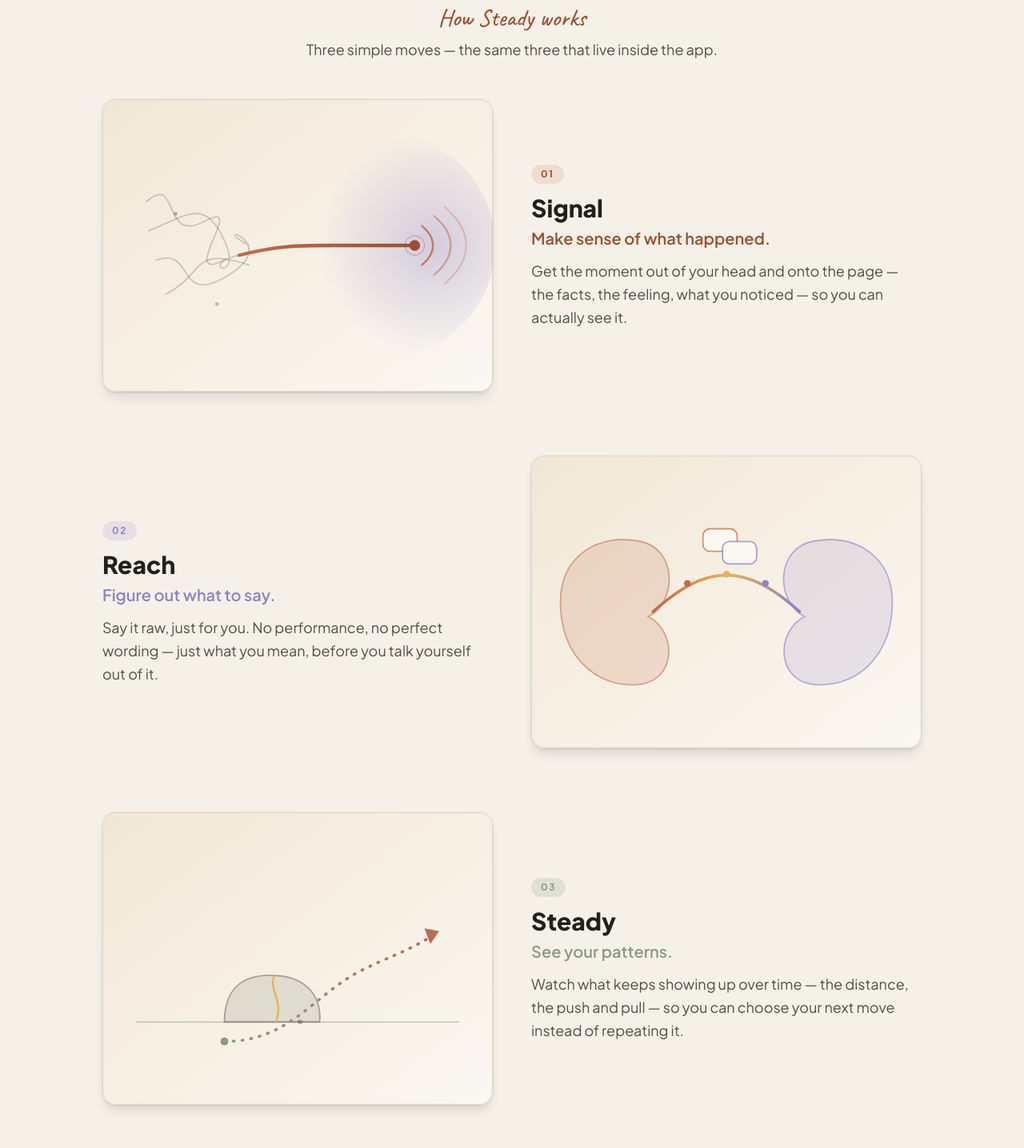
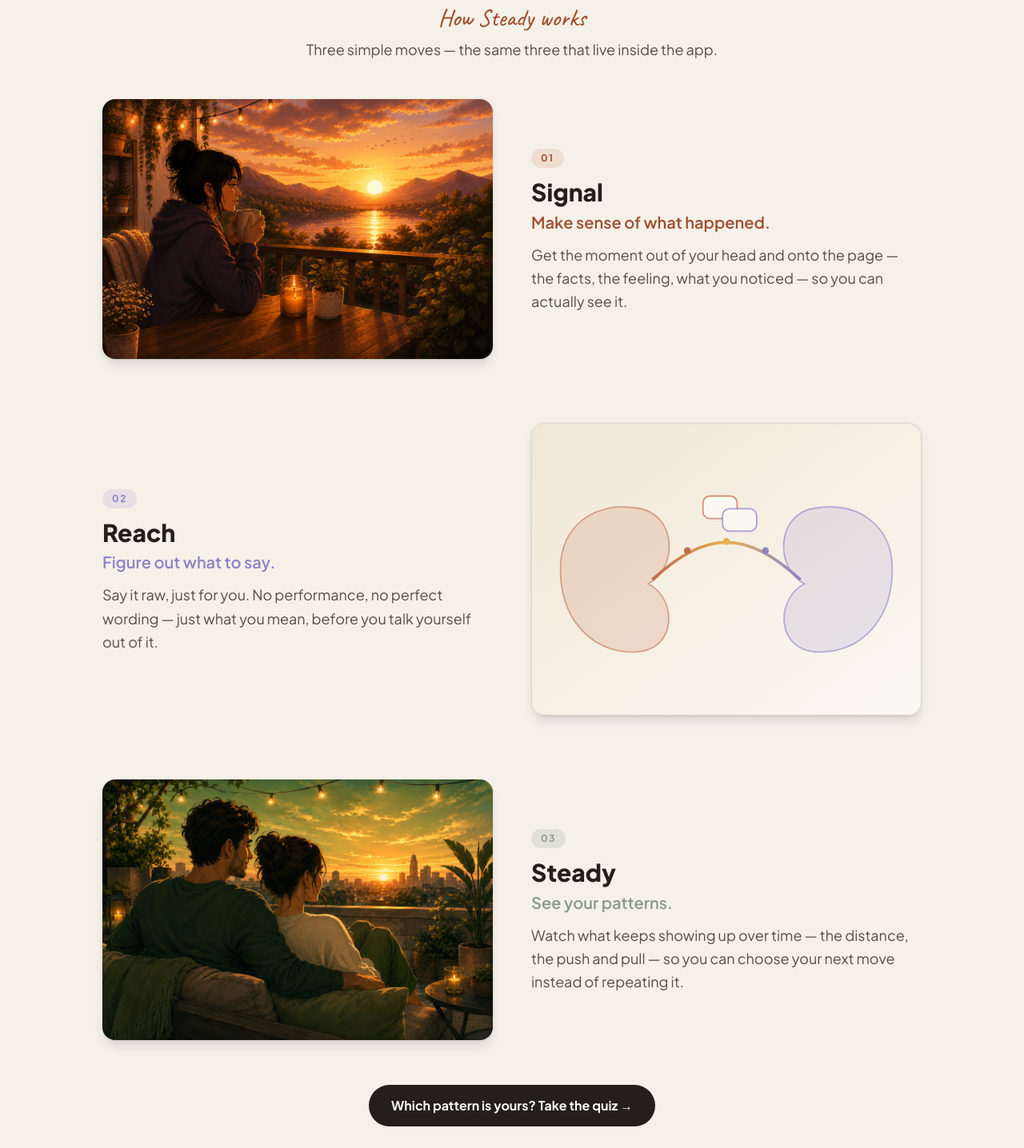
Before and after one commit to jmyoakum/steady-landing, a Next.js app: page / in a window 1280 px wide. Shown: the part 3060-4496 px from the top of the page at 80% size. Built offline with nearby package versions, Linux system fonts and the light colour scheme.

Commit message:
Add files via upload

```diff
--- a/app/data.ts
+++ b/app/data.ts
@@ -18,7 +18,7 @@
     tagline: "Make sense of what happened.",
     body:
       "Get the moment out of your head and onto the page — the facts, the feeling, what you noticed — so you can actually see it.",
-    art: "/img/art-signal.svg",
+    art: "/img/fw-signal.jpg",
     app: "/img/app-signal.jpg",
     accentText: "text-clayDeep",
     accentBg: "bg-clay/15",
@@ -40,7 +40,7 @@
     tagline: "See your patterns.",
     body:
       "Watch what keeps showing up over time — the distance, the push and pull — so you can choose your next move instead of repeating it.",
-    art: "/img/art-steady.svg",
+    art: "/img/fw-steady.jpg",
     app: "/img/app-steady.jpg",
     accentText: "text-sage",
     accentBg: "bg-sage/20",
```
